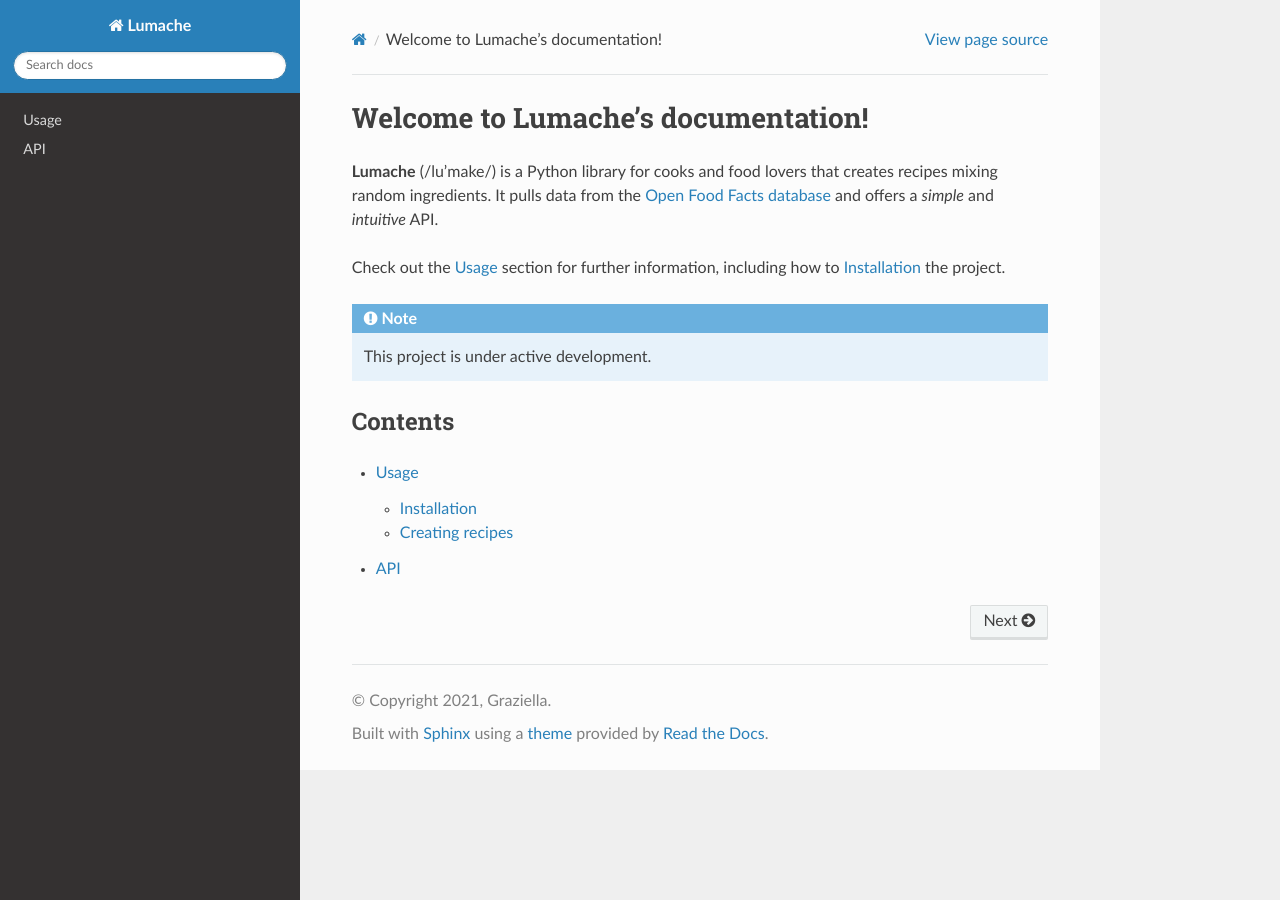
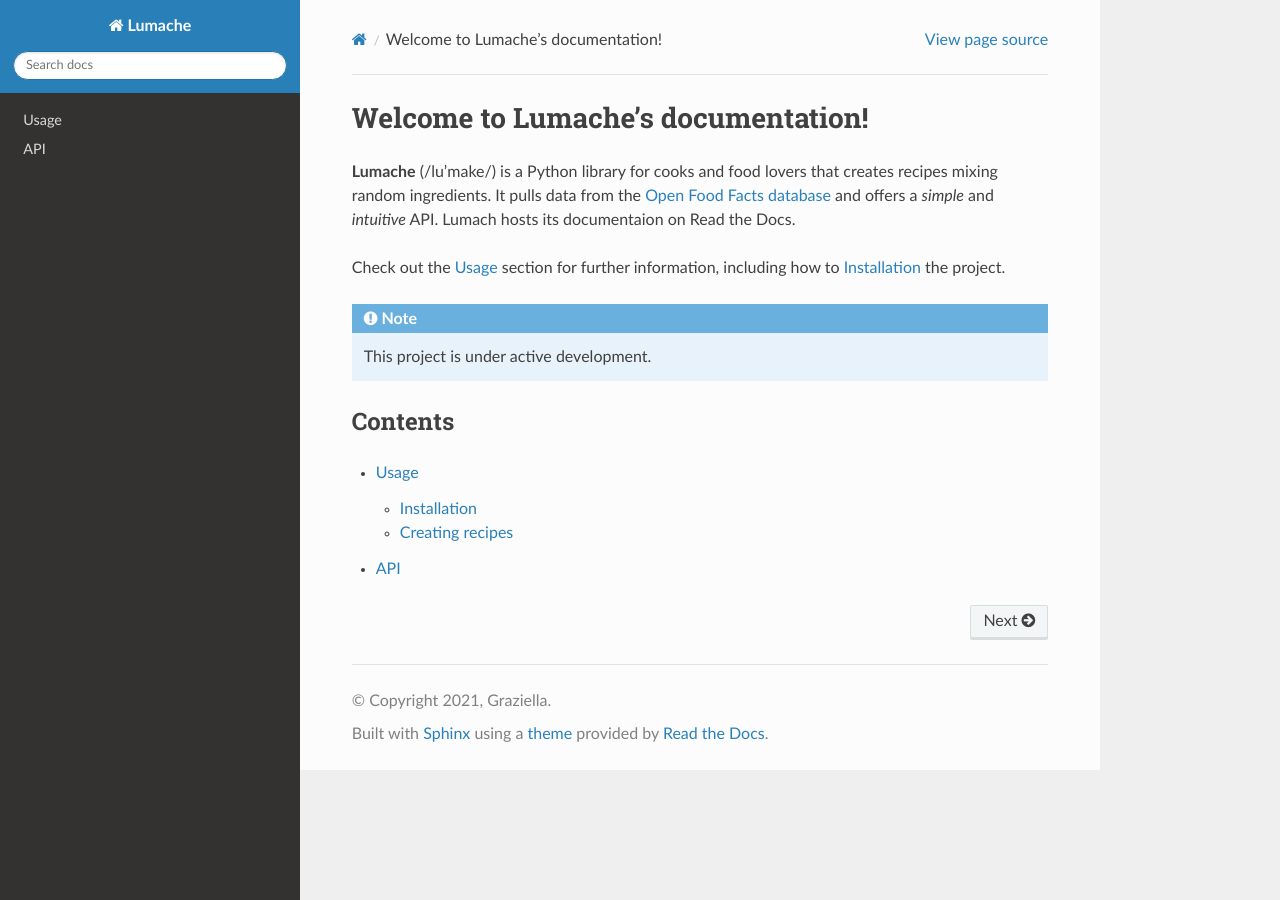
Before and after one commit to LeahKR99/readthedoc-tutorial, a Sphinx documentation site: the page built from docs/source/index.rst, in a window 1280 px wide. Built offline with Sphinx 7.4.7 and the Read the Docs theme 3.1.0, drawn with Linux system fonts in a browser that asks for light colours.

Commit message:
Update index.rst first try

```diff
--- a/docs/source/index.rst
+++ b/docs/source/index.rst
@@ -5,6 +5,7 @@ Welcome to Lumache's documentation!
 that creates recipes mixing random ingredients.
 It pulls data from the `Open Food Facts database <https://world.openfoodfacts.org/>`_
 and offers a *simple* and *intuitive* API.
+Lumach hosts its documentaion on Read the Docs.
 
 Check out the :doc:`usage` section for further information, including
 how to :ref:`installation` the project.
```
